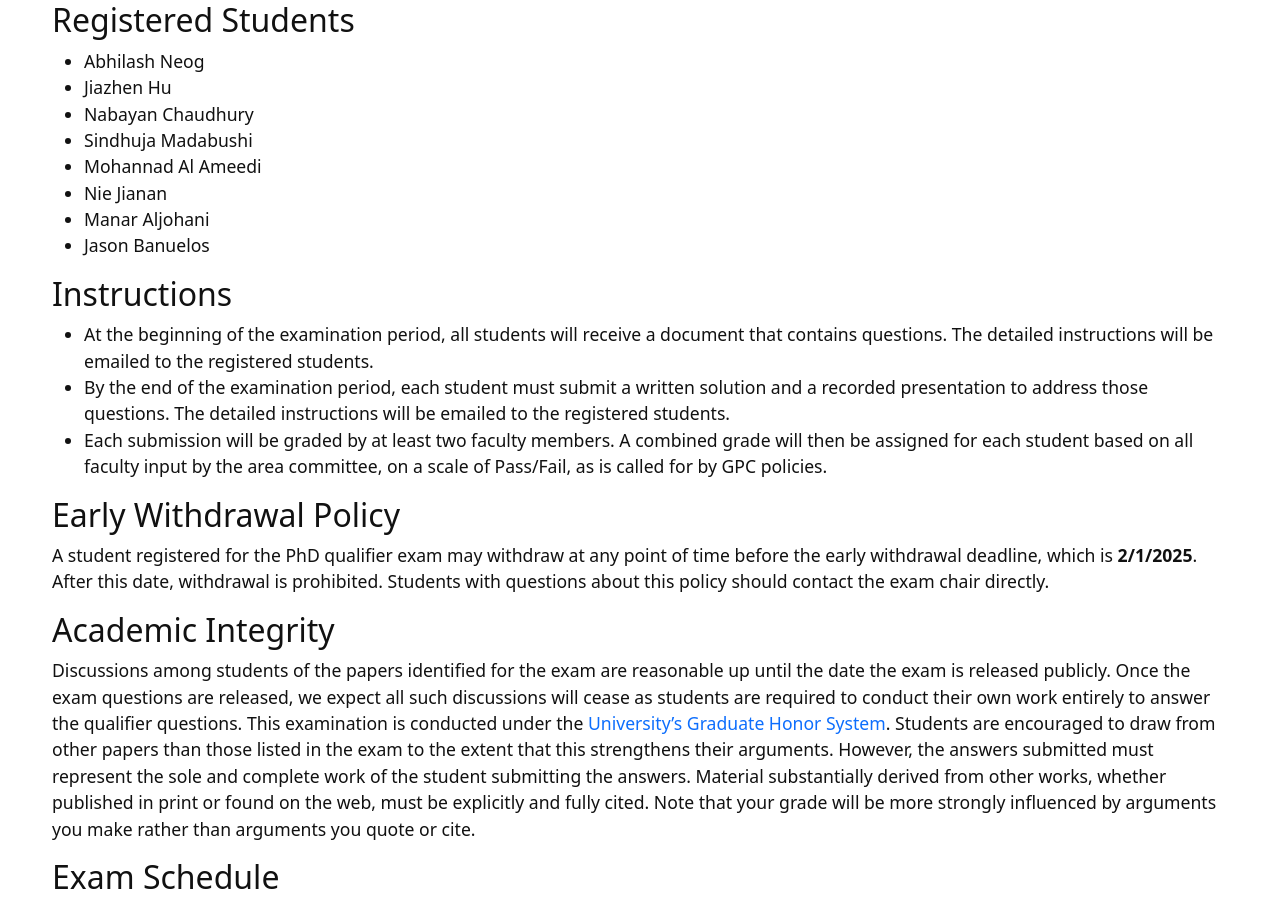
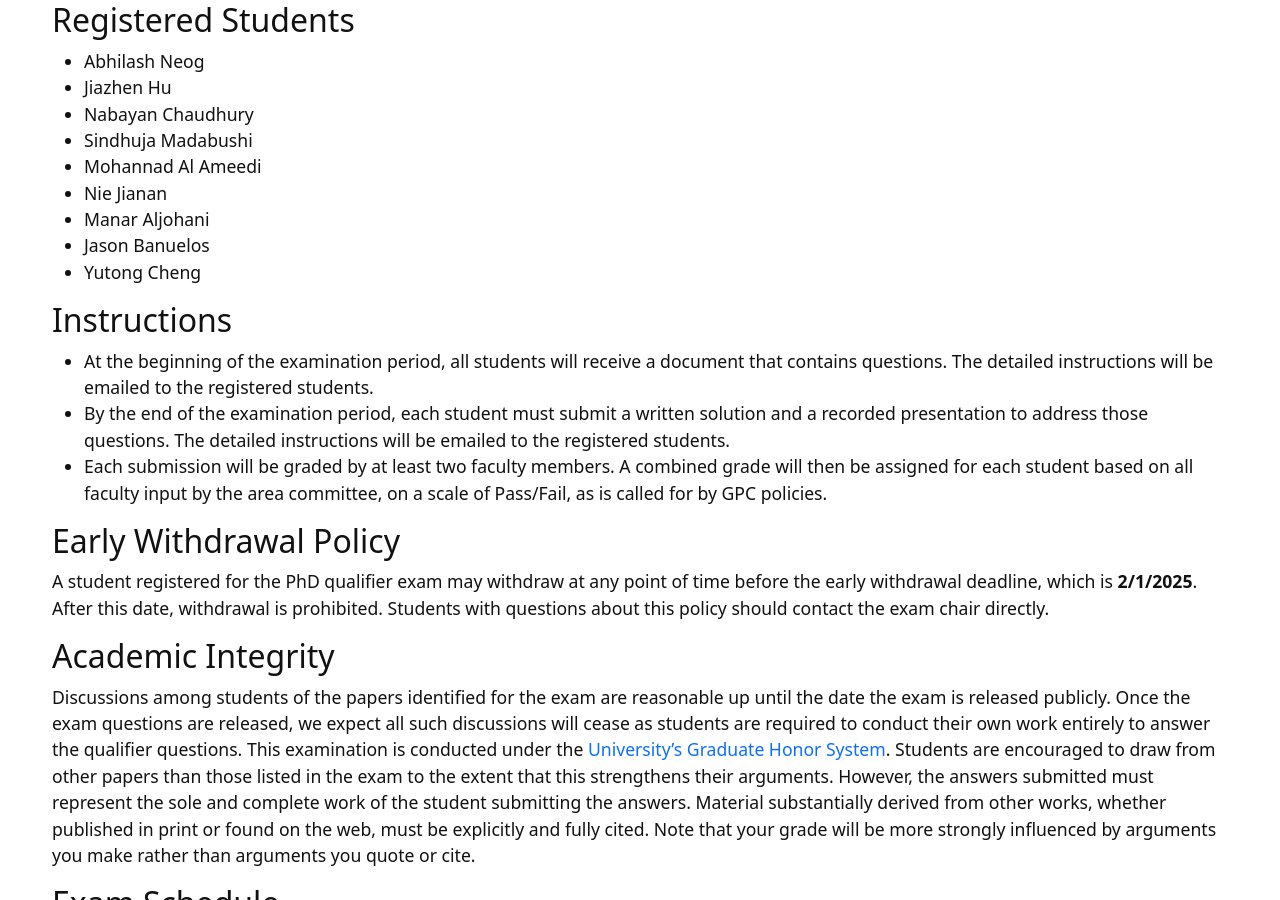
Before and after one commit to xuanwang91/2025-phd-qualifier-exam, a Jekyll site: the page built from index.md, in a window 1280 px wide and 900 px high, scrolled down 326 px. Built offline with Jekyll 4.4.1, drawn with Linux system fonts in a browser that asks for light colours.

Commit message:
Update index.md

```diff
--- a/index.md
+++ b/index.md
@@ -21,6 +21,7 @@ layout: page
 - Nie Jianan
 - Manar Aljohani
 - Jason Banuelos
+- Yutong Cheng
 
 ## Instructions
 - At the beginning of the examination period, all students will receive a document that contains questions. The detailed instructions will be emailed to the registered students.
```
